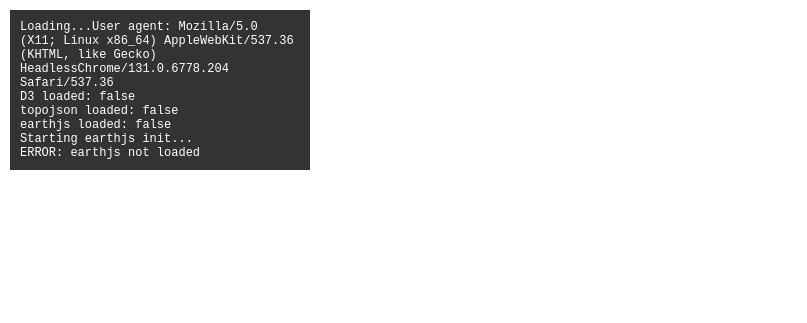
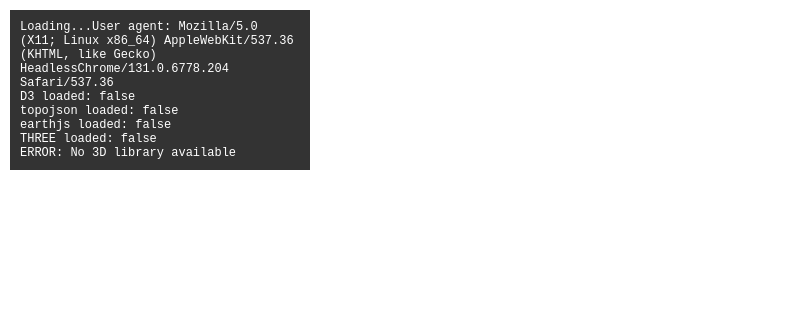
Before and after one commit to mnky9800n/mnky9800n.github.io, a Jekyll site: the page earth-lab/index.html, which Jekyll copies as it is, in a window 1280 px wide. Shown: the top 323 px of the page, without its empty margins (0-807 px from the left). Built offline with Jekyll 4.4.1, drawn with Linux system fonts in a browser that asks for light colours; a script that is not in the unit is left out; some of the changed lines change nothing that is shown.

Commit message:
Fix Safari compatibility: different earthjs CDN + Three.js fallback
- Changed earthjs CDN from unpkg to jsdelivr for Safari compatibility
- Added Three.js geological sphere as fallback if earthjs fails to load
- Enhanced debug panel to show loading status of both libraries
- Fallback provides working geological sphere with auto-rotation
- Debug panel auto-hides after 3 seconds if successful

```diff
--- a/earth-lab/index.html
+++ b/earth-lab/index.html
@@ -8,7 +8,8 @@
     <!-- Use HTTPS CDN URLs for Safari compatibility -->
     <script type='text/javascript' src='https://d3js.org/d3.v4.min.js'></script>
     <script type='text/javascript' src='https://d3js.org/topojson.v3.min.js'></script>
-    <script type='text/javascript' src='https://unpkg.com/earthjs@1.0.0/dist/earthjs.min.js'></script>
+    <script type='text/javascript' src='https://cdn.jsdelivr.net/npm/earthjs@1.0.0/dist/earthjs.min.js'></script>
+    <script src="https://cdnjs.cloudflare.com/ajax/libs/three.js/r164/three.min.js"></script>
 
     <style media="screen">
         * {
@@ -75,6 +76,20 @@
             cursor: grabbing;
         }
 
+        #fallback-container {
+            position: fixed;
+            top: 0;
+            left: 0;
+            width: 100%;
+            height: 100%;
+            z-index: 5;
+        }
+
+        #fallback-container canvas {
+            display: block;
+            cursor: grab;
+        }
+
         /* earthjs styling from README example */
         .countries path {
             fill: rgb(117, 87, 57);
@@ -125,6 +140,7 @@
     <div class="container">
         <h1 class="main-title">earth-lab.ai</h1>
         <svg id="earth"></svg>
+        <div id="fallback-container"></div>
         <div class="contact">contact@earth-lab.ai</div>
     </div>
 
@@ -143,16 +159,13 @@
         debug('D3 loaded: ' + (typeof d3 !== 'undefined'));
         debug('topojson loaded: ' + (typeof topojson !== 'undefined'));
         debug('earthjs loaded: ' + (typeof earthjs !== 'undefined'));
+        debug('THREE loaded: ' + (typeof THREE !== 'undefined'));
 
-        // Simple earthjs implementation
+        // Try earthjs first, fallback to Three.js geological sphere
         function initEarth() {
             try {
+                if (typeof earthjs !== 'undefined') {
                     debug('Starting earthjs init...');
-
-                if (typeof earthjs === 'undefined') {
-                    debug('ERROR: earthjs not loaded');
-                    return;
-                }
 
                     var g = earthjs()
                         .register(earthjs.plugins.graticuleSvg())
@@ -168,15 +181,83 @@
                         g.create();
                         debug('earthjs created successfully!');
 
-                    // Hide debug after 3 seconds if successful
                         setTimeout(function() {
                             debugEl.style.display = 'none';
                         }, 3000);
                     });
 
+                } else if (typeof THREE !== 'undefined') {
+                    debug('earthjs failed, using Three.js fallback...');
+                    initThreeJSFallback();
+                } else {
+                    debug('ERROR: No 3D library available');
+                }
+
             } catch (error) {
                 debug('ERROR: ' + error.message);
+                if (typeof THREE !== 'undefined') {
+                    debug('Trying Three.js fallback...');
+                    initThreeJSFallback();
                 }
+            }
+        }
+
+        // Three.js geological sphere fallback
+        function initThreeJSFallback() {
+            var container = document.getElementById('fallback-container');
+
+            var scene = new THREE.Scene();
+            var camera = new THREE.PerspectiveCamera(75, window.innerWidth / window.innerHeight, 0.1, 1000);
+            camera.position.z = 4;
+
+            var renderer = new THREE.WebGLRenderer({ antialias: true, alpha: true });
+            renderer.setSize(window.innerWidth, window.innerHeight);
+            renderer.setClearColor(0xffffff, 0);
+            container.appendChild(renderer.domElement);
+
+            var earthGroup = new THREE.Group();
+            scene.add(earthGroup);
+
+            // Create geological layers
+            var layers = [
+                { radius: 0.2, color: 0xffff99, opacity: 0.7 },
+                { radius: 0.35, color: 0xffcc00, opacity: 0.6 },
+                { radius: 0.85, color: 0xff4500, opacity: 0.5 },
+                { radius: 1.0, color: 0x8b7355, opacity: 0.4 }
+            ];
+
+            layers.forEach(function(layerInfo) {
+                var geometry = new THREE.SphereGeometry(layerInfo.radius, 32, 32);
+                var material = new THREE.MeshLambertMaterial({
+                    color: layerInfo.color,
+                    transparent: true,
+                    opacity: layerInfo.opacity,
+                    side: THREE.DoubleSide
+                });
+                var sphere = new THREE.Mesh(geometry, material);
+                earthGroup.add(sphere);
+            });
+
+            // Lighting
+            var ambientLight = new THREE.AmbientLight(0xffffff, 0.6);
+            scene.add(ambientLight);
+            var directionalLight = new THREE.DirectionalLight(0xffffff, 0.8);
+            directionalLight.position.set(-1, 1, 1);
+            scene.add(directionalLight);
+
+            // Animation
+            function animate() {
+                requestAnimationFrame(animate);
+                earthGroup.rotation.y += 0.005;
+                renderer.render(scene, camera);
+            }
+            animate();
+
+            debug('Three.js fallback working!');
+
+            setTimeout(function() {
+                debugEl.style.display = 'none';
+            }, 3000);
         }
 
         // Wait for page load
```
Lines whose indentation alone changed are shown as unchanged.
